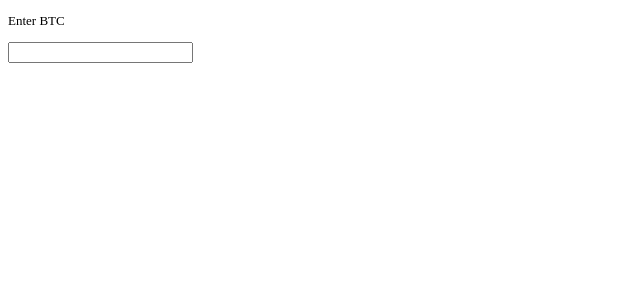
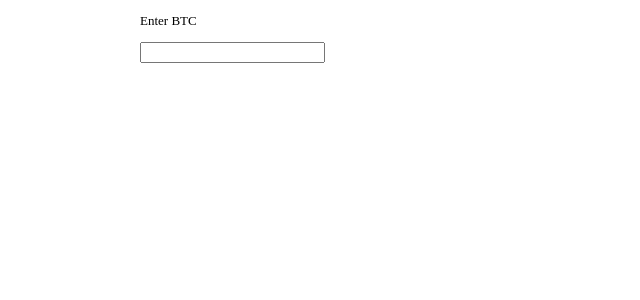
Before and after one commit to MIXEDD/btc, a React (Create React App) app in the folder btc/: page / in a window 1280 px wide. Shown: the top 300 px of the page, without its empty margins (0-640 px from the left). Built offline with nearby package versions, Linux system fonts and the light colour scheme.

Commit message:
added container

```diff
--- /dev/null
+++ b/btc/src/pages/btc-converter-page/btc-converter-page.module.scss
@@ -0,0 +1,4 @@
+.container {
+  width: 1000px;
+  margin: 0 auto;
+}
--- a/btc/src/pages/btc-converter-page/btc-converter-page.tsx
+++ b/btc/src/pages/btc-converter-page/btc-converter-page.tsx
@@ -2,12 +2,14 @@ import React from 'react';
 
 import BtcConverterForm from './forms/btc-converter-form';
 
+import styles from './btc-converter-page.module.scss';
+
 const BtcConverterPage: React.FC = () => {
 
    return (
-       // @ts-ignore
-         <BtcConverterForm />
-
+       <div className={styles.container}>
+          <BtcConverterForm />
+       </div>
    );
 };
 
--- a/btc/src/pages/btc-converter-page/forms/btc-converter-form.tsx
+++ b/btc/src/pages/btc-converter-page/forms/btc-converter-form.tsx
@@ -25,7 +25,7 @@ const BtcConverterForm: React.FC = React.memo((props) => {
 });
 
 
-const formEnhance = reduxForm<Partial<any>, Props>({
+const formEnhance = reduxForm<Partial<any>, any>({
     form: FORM_NAME,
     destroyOnUnmount: true,
     enableReinitialize: true,
```
